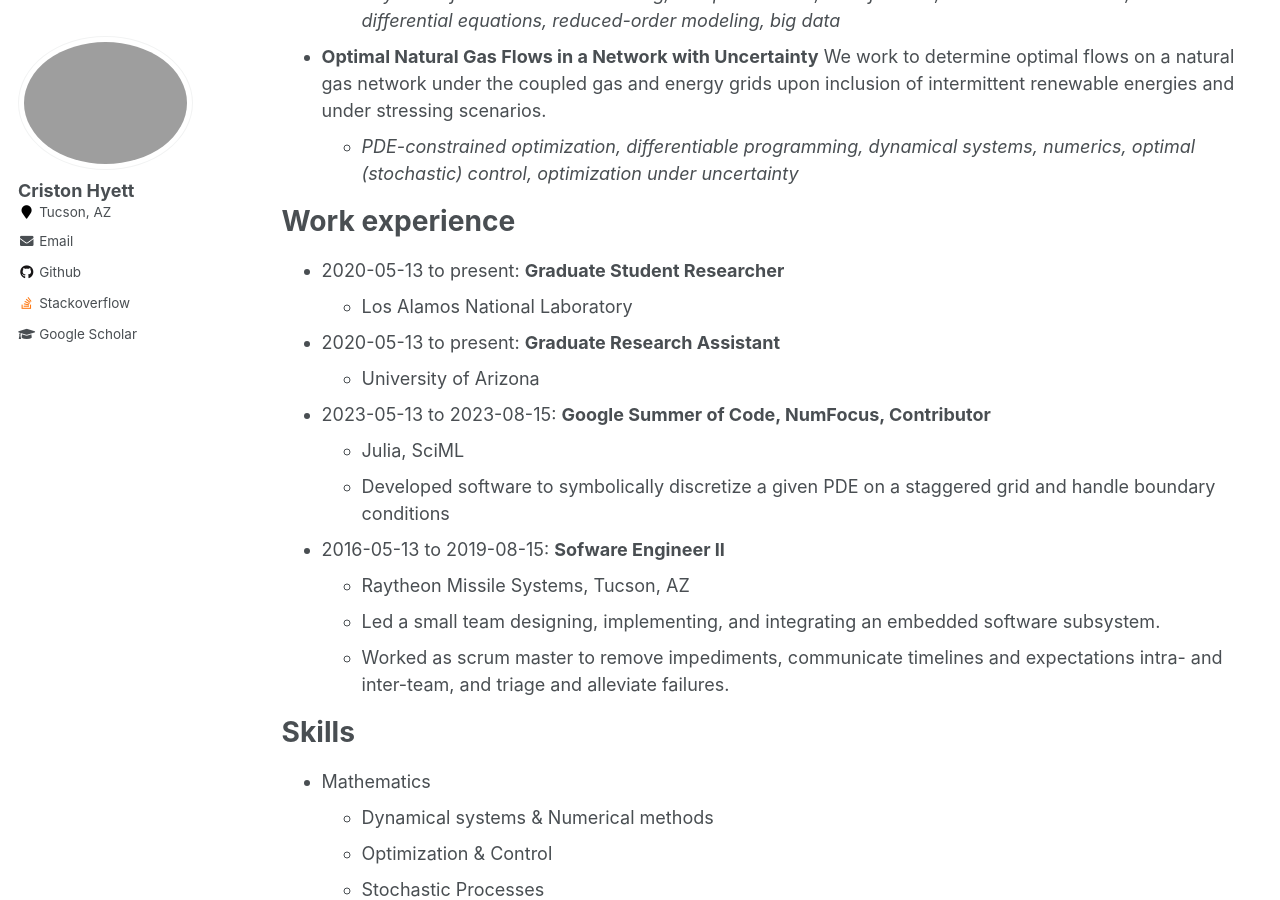
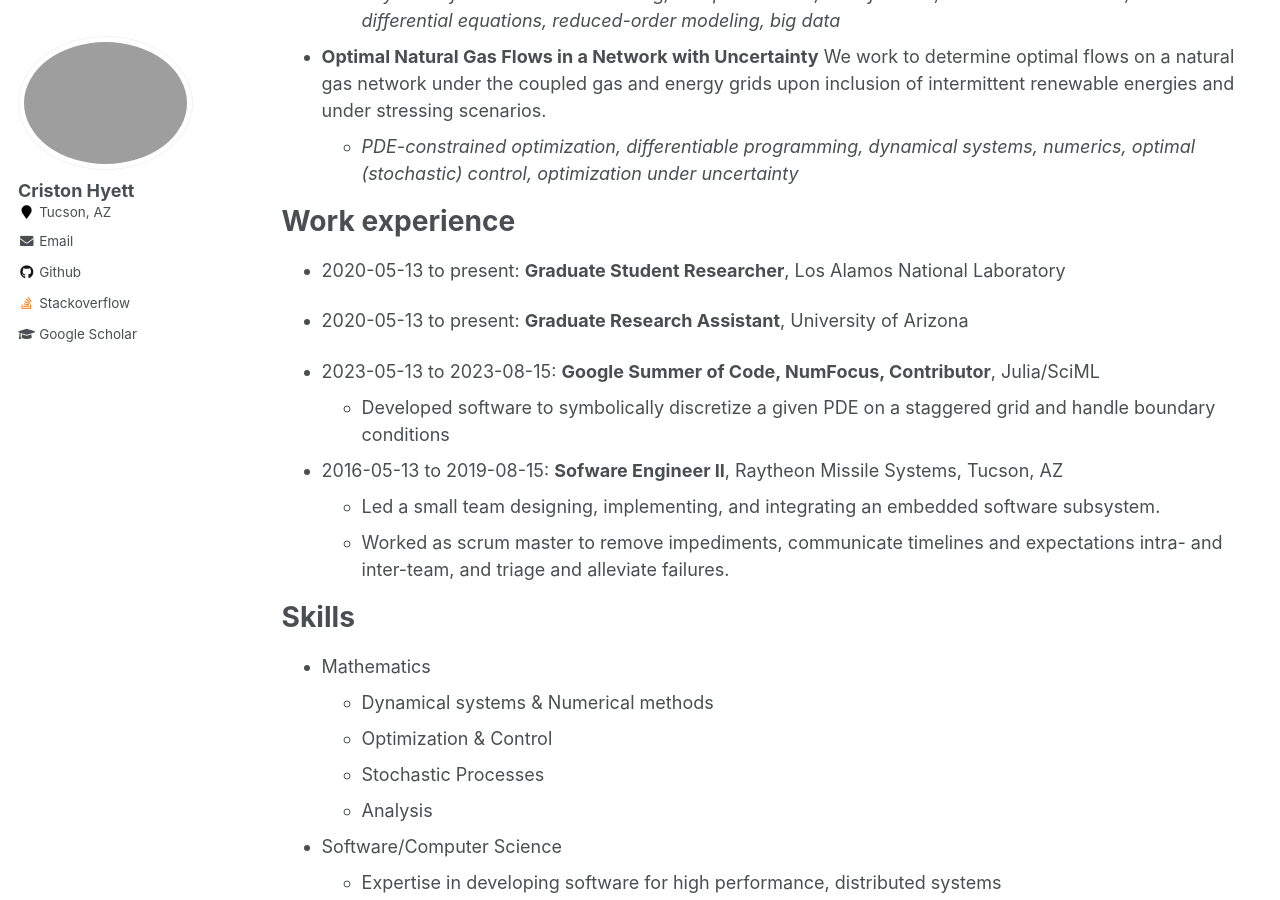
Before and after one commit to cmhyett/cmhyett.github.io, a Jekyll site: the page built from markdown_generator/cv.md, in a window 1280 px wide and 900 px high, scrolled down 720 px. Built offline with Jekyll 4.4.1, drawn with Linux system fonts in a browser that asks for light colours.

Commit message:
formatting

```diff
--- a/markdown_generator/cv.md
+++ b/markdown_generator/cv.md
@@ -36,18 +36,14 @@
 
 Work experience
 ======
-* 2020-05-13 to present:  __Graduate Student Researcher__
-  * Los Alamos National Laboratory
+* 2020-05-13 to present:  __Graduate Student Researcher__, Los Alamos National Laboratory
 
-* 2020-05-13 to present: __Graduate Research Assistant__
-  * University of Arizona
+* 2020-05-13 to present: __Graduate Research Assistant__, University of Arizona
 
-* 2023-05-13 to 2023-08-15: __Google Summer of Code, NumFocus, Contributor__
-  * Julia, SciML
+* 2023-05-13 to 2023-08-15: __Google Summer of Code, NumFocus, Contributor__, Julia/SciML
   * Developed software to symbolically discretize a given PDE on a staggered grid and handle boundary conditions
 
-* 2016-05-13 to 2019-08-15: __Sofware Engineer II__
-  * Raytheon Missile Systems, Tucson, AZ
+* 2016-05-13 to 2019-08-15: __Sofware Engineer II__, Raytheon Missile Systems, Tucson, AZ
   * Led a small team designing, implementing, and integrating an embedded software subsystem.
   * Worked as scrum master to remove impediments, communicate timelines and expectations intra- and inter-team, and triage and alleviate failures.
 
```
